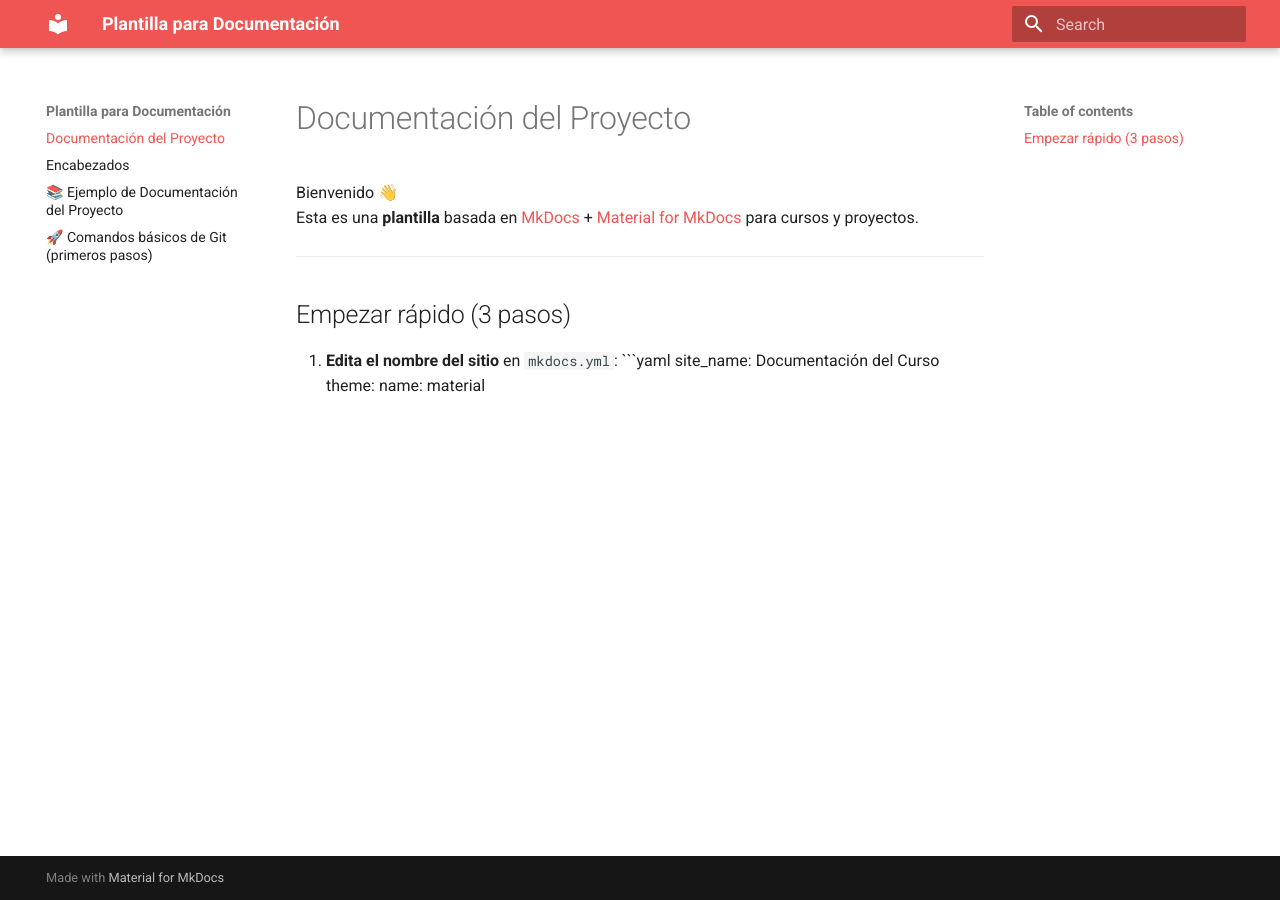
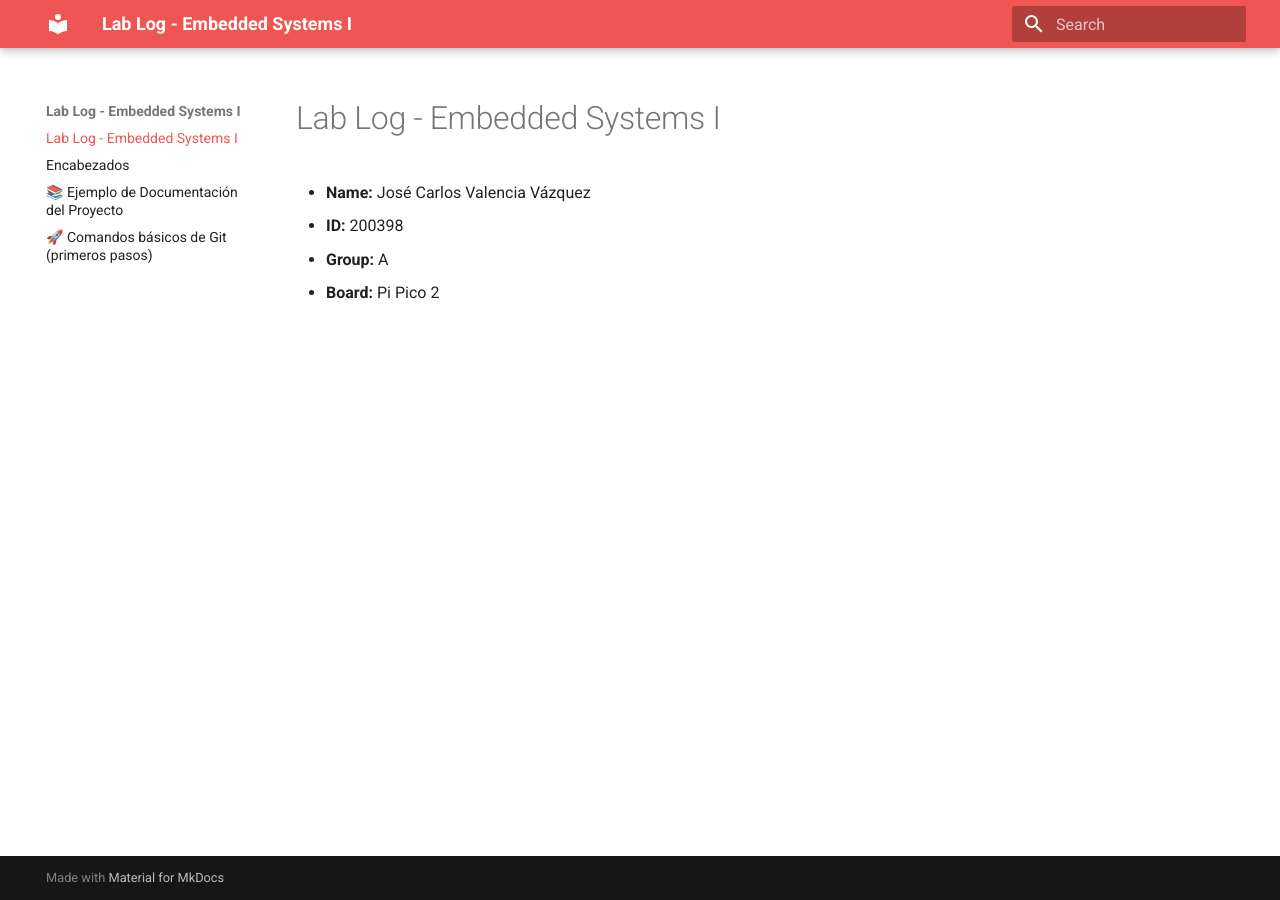
Before and after one commit to JC3468/lablog-200398-embedded1, an MkDocs documentation site: the page built from docs/index.md, in a window 1280 px wide. Built offline with MkDocs 1.6.1 and Material for MkDocs 9.7.7, drawn with Linux system fonts in a browser that asks for light colours.

Commit message:
Add student info

````diff
--- a/docs/index.md
+++ b/docs/index.md
@@ -1,14 +1,6 @@
-# Documentación del Proyecto
+# Lab Log - Embedded Systems I
 
-Bienvenido 👋
-Esta es una **plantilla** basada en [MkDocs](https://www.mkdocs.org/) + [Material for MkDocs](https://squidfunk.github.io/mkdocs-material/) para cursos y proyectos.
-
----
-
-## Empezar rápido (3 pasos)
-
-1. **Edita el nombre del sitio** en `mkdocs.yml`:
-   ```yaml
-   site_name: Documentación del Curso
-   theme:
-     name: material
+* **Name:** José Carlos Valencia Vázquez
+* **ID:** 200398
+* **Group:** A
+* **Board:** Pi Pico 2
--- a/mkdocs.yml
+++ b/mkdocs.yml
@@ -1,4 +1,4 @@
-site_name: Plantilla para Documentación
+site_name: Lab Log - Embedded Systems I
 markdown_extensions:
   - pymdownx.highlight:
       anchor_linenums: true
````
